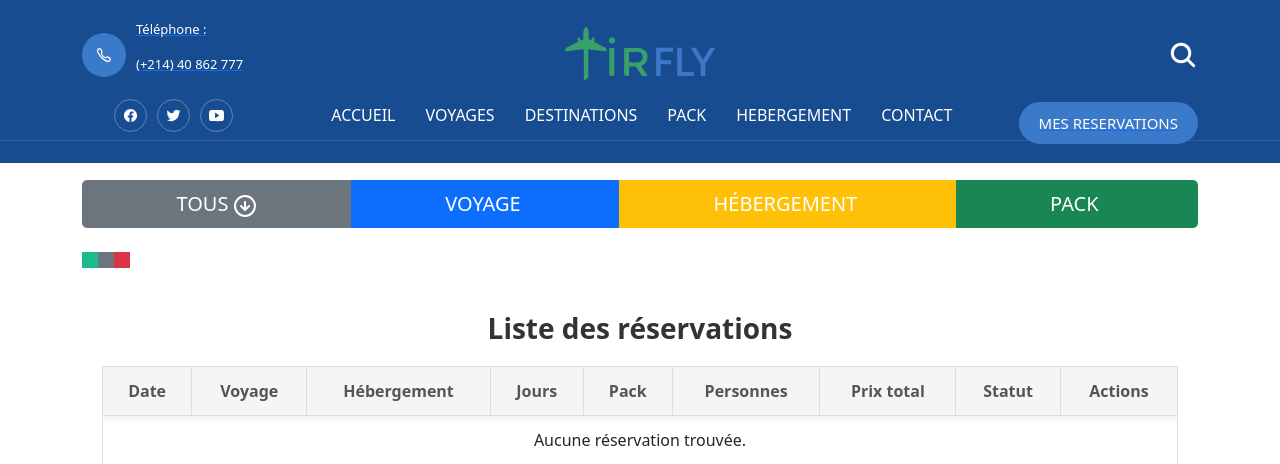
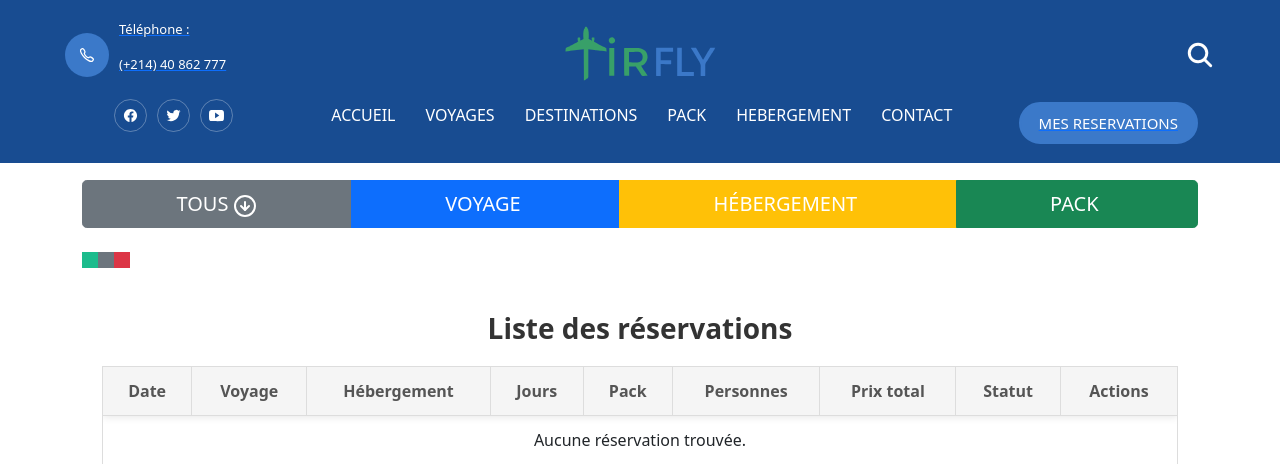
Before and after one commit to Koussay-Akchi/tirfly-web, a Symfony app: template templates/reservations/historique-reservations.html.twig in a window 1280 px wide. Shown: the top 464 px of the page. Run offline with Twig, Linux system fonts and the light colour scheme; the template is opened without the code that fills it, so the values that code supplies are empty; some libraries are stand-ins or nearby versions.

Commit message:
fix: navbar css

```diff
--- a/public/css/style.css
+++ b/public/css/style.css
@@ -117,6 +117,7 @@ body { background: var(--white); }
 \*-----------------------------------*/
 
 .container { padding-inline: 15px; }
+.tir-container { padding-inline: 15px; }
 
 .btn {
   color: var(--white);
@@ -226,7 +227,6 @@ body { background: var(--white); }
   left: 0;
   width: 100%;
   transition: var(--transition);
-  border-bottom: 1px solid hsla(0, 0%, 100%, 0.1);
   padding-block: 15px;
   z-index: 3O;
 }
@@ -243,6 +243,14 @@ body { background: var(--white); }
   align-items: center;
 }
 
+.header-top .tir-container {
+  display: grid;
+  grid-template-columns: repeat(3, 1fr);
+  justify-items: flex-start;
+  align-items: center;
+}
+
+
 .helpline-box .wrapper { display: none; }
 
 .helpline-box .icon-box {
@@ -277,6 +285,13 @@ body { background: var(--white); }
 .header-bottom { border-bottom: 1px solid hsla(0, 0%, 100%, 0.1); }
 
 .header-bottom .container {
+  display: flex;
+  justify-content: space-between;
+  align-items: center;
+  padding-block: 15px;
+}
+
+.header-bottom .tir-container {
   display: flex;
   justify-content: space-between;
   align-items: center;
@@ -865,7 +880,12 @@ address {
    * REUSED STYLE
    */
 
-  .container {
+   .container {
+    max-width: 580px;
+    margin-inline: auto;
+  }
+
+  .tir-container {
     max-width: 580px;
     margin-inline: auto;
   }
@@ -1003,6 +1023,8 @@ address {
 
   .container { max-width: 800px; }
 
+  .tir-container { max-width: 800px; }
+
   .section-text {
     max-width: 60ch;
     margin-inline: auto;
@@ -1093,7 +1115,13 @@ address {
    * CTA
    */
 
-  .cta .container {
+   .cta .container {
+    display: flex;
+    justify-content: space-between;
+    align-items: center;
+  }
+
+  .cta .tir-container {
     display: flex;
     justify-content: space-between;
     align-items: center;
@@ -1136,7 +1164,8 @@ address {
    * REUSED STYLE
    */
 
-  .container { max-width: 1050px; }
+   .container { max-width: 1050px; }
+   .tir-container { max-width: 1050px; }
 
 
 
@@ -1166,6 +1195,7 @@ address {
   }
 
   .header-bottom .container { padding-block: 0; }
+  .header-bottom .tir-container { padding-block: 0; }
 
   .header .navbar { all: unset; }
 
@@ -1296,7 +1326,8 @@ address {
    * REUSED STYLE
    */
 
-  .container { max-width: 1180px; }
+   .container { max-width: 1180px; }
+   .tir-container { max-width: 1180px; }
 
 }
 
--- a/templates/main/navbar.html.twig
+++ b/templates/main/navbar.html.twig
@@ -2,7 +2,7 @@
 	<div class="overlay" data-overlay></div>
 
 	<div class="header-top">
-		<div class="container" style="margin-bottom: 30px;">
+		<div class="tir-container">
 
 			<a href="tel:+01123456790" class="helpline-box">
 				<div class="icon-box">
```
